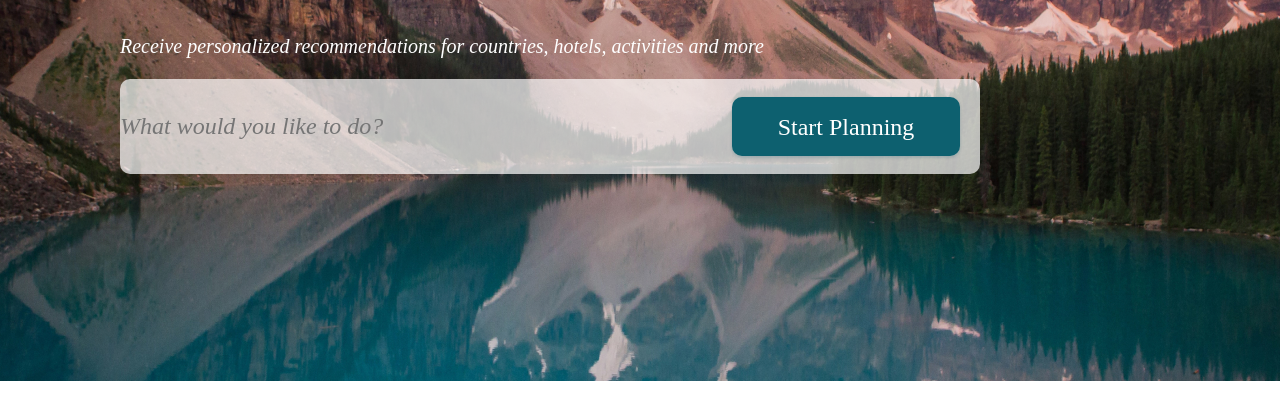
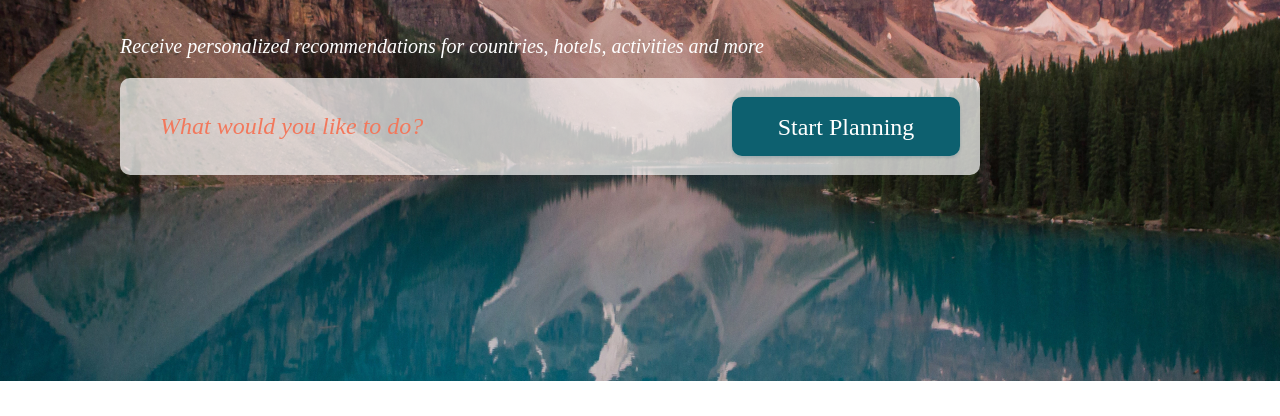
Before and after one commit to 1inokent/travel, a plain HTML site: page travel/index.html in a window 1280 px wide. Shown: the part 384-800 px from the top of the page. Drawn offline with nearby package versions, Linux system fonts and the light colour scheme.

Commit message:
fix styles for input placeholder

```diff
--- a/travel/style.css
+++ b/travel/style.css
@@ -131,13 +131,17 @@ body {
    border-radius: 10px;
    background: rgba(255, 255, 255, 0.7);
    border-style: none;
-   padding: 0;
+   padding-left: 40px;
 
    font-family: 'Aleo';
    font-style: italic;
    font-weight: 400;
    font-size: 24px;
    line-height: 29px;
+   color: black;
+}
+
+.start-planning__input::placeholder {
    color: #F2785C;
 }
 
```
